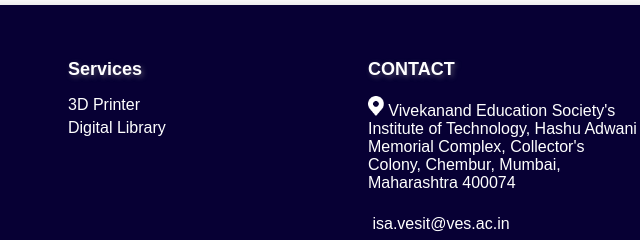
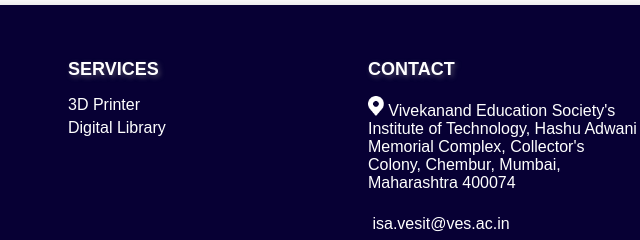
Before and after one commit to gazalsg/isa_inventory, a website built with Parcel: page footer.html in a window 1280 px wide. Shown: the top 240 px of the page, 287-927 px from the left. Built offline with nearby package versions, Linux system fonts and the light colour scheme; some icons are missing; files whose address does not match are found by name.

Commit message:
Update footer.html

```diff
--- a/footer.html
+++ b/footer.html
@@ -17,7 +17,7 @@
       </ul>
     </div>
     <div class="footer-col">
-      <h4>Services</h4>
+      <h4>SERVICES</h4>
       <ul>
         <li><a href="https://www.isavesit.org.in/3D-printer/">3D Printer</a></li>
         <li><a href="https://drive.google.com/folderview?id=1rc4JpFtKFXwpxtZIzUMwQFuvbfk-AVz8">Digital Library</a></li>
```
